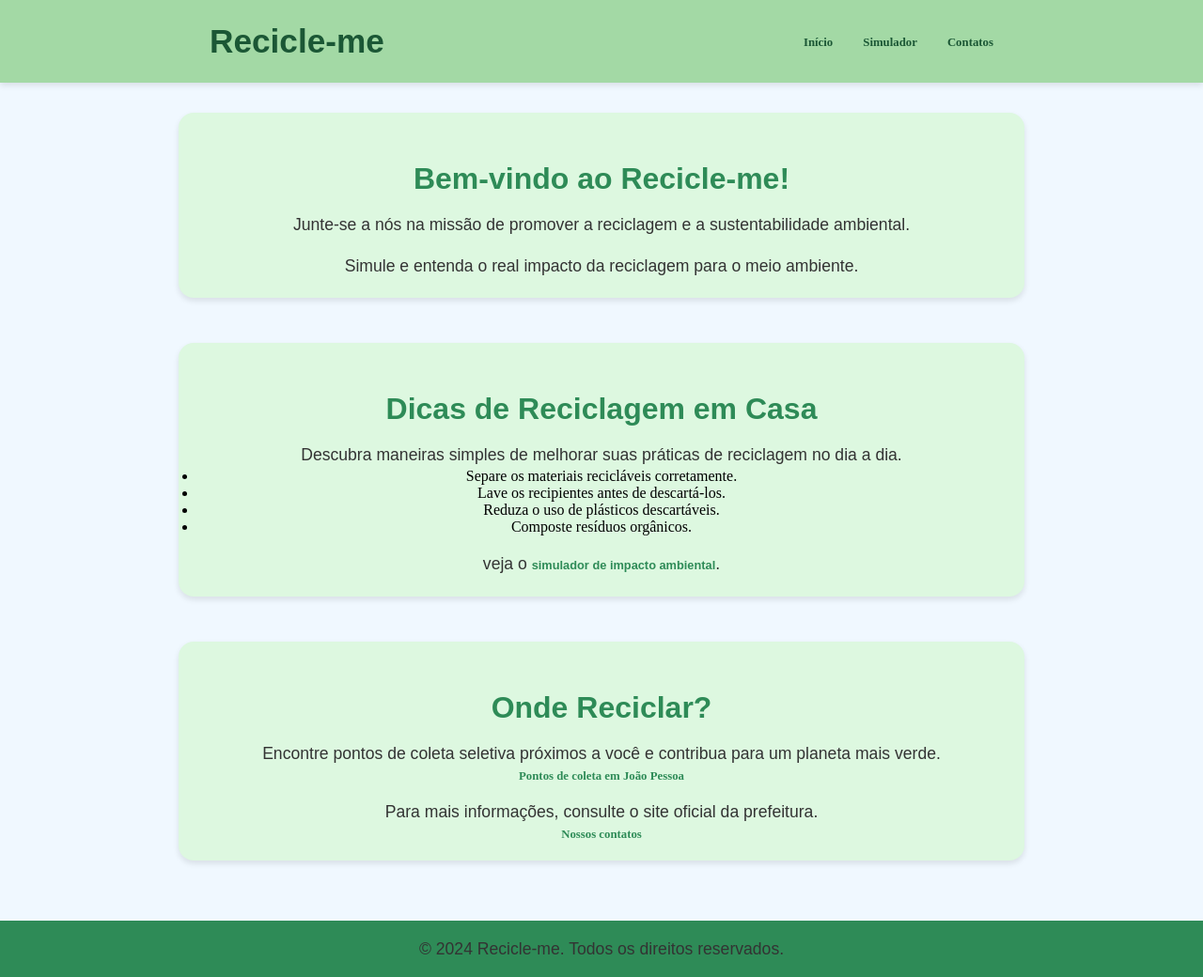
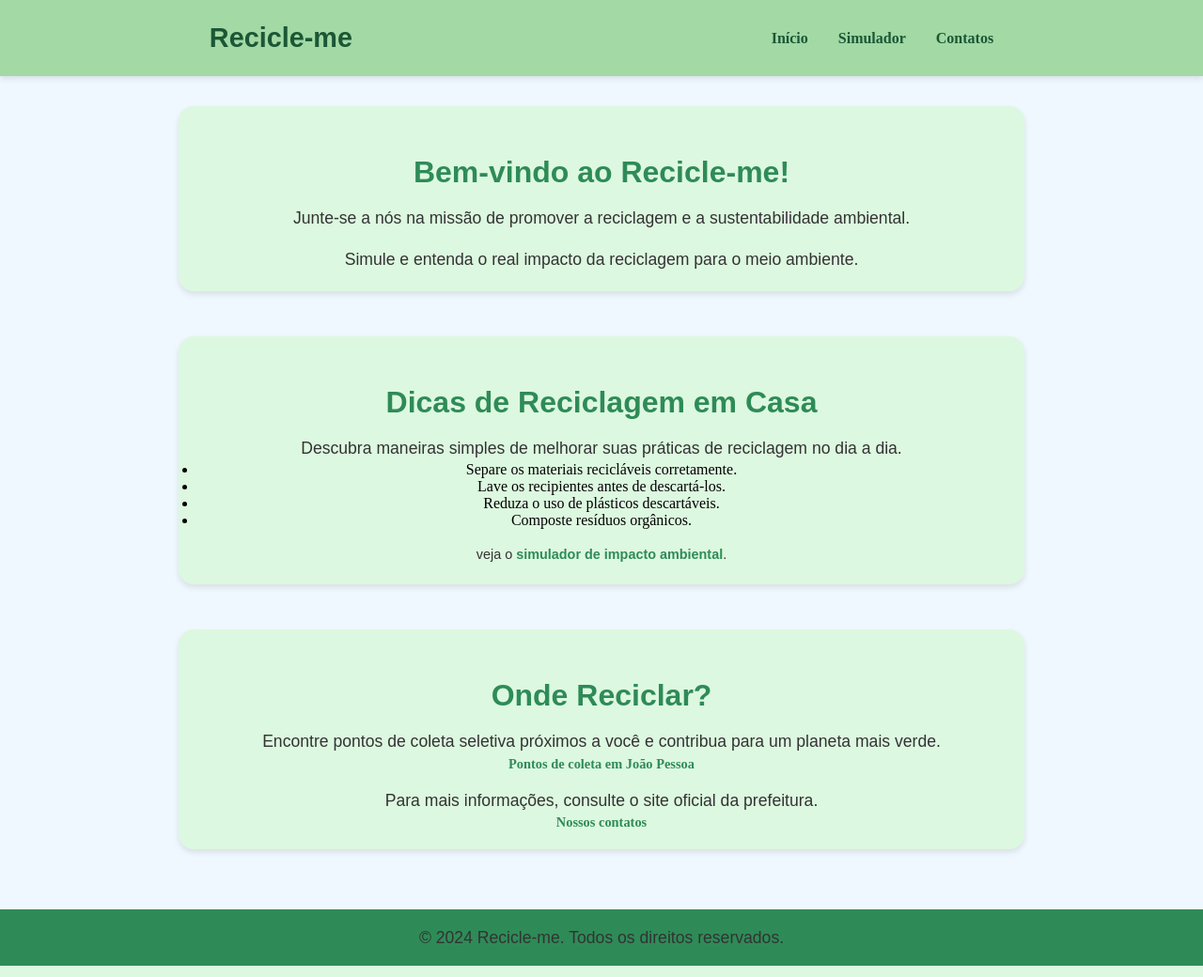
Before and after one commit to Enzuuuuu/RECiCLE-ME, a Flask app: page / in a window 1280 px wide. Shown: the whole page at 94% size. Run offline with Flask 3, Linux system fonts and the light colour scheme.

Commit message:
fix: font size refactored

```diff
--- a/static/css/styles.css
+++ b/static/css/styles.css
@@ -31,6 +31,7 @@ nav ul li {
 }
 
 nav ul li a {
+    font-size: 1rem;
     text-decoration: none;
     color: #1b5735;
     font-weight: bold;
@@ -222,3 +223,11 @@ input[type="submit"]:hover {
         font-size: 2rem;
     }
 }
+
+.titulo {
+    font-size: 1.8rem;
+}
+
+.link-c {
+    font-size: 0.9rem;
+}
--- a/templates/base.html
+++ b/templates/base.html
@@ -10,7 +10,7 @@
 </head>
 <body>
     <header>
-        <h1>Recicle-me</h1>
+        <h1 class="titulo">Recicle-me</h1>
         <nav>
             <ul>
                 <li><a href="/">Início</a></li>
--- a/templates/index.html
+++ b/templates/index.html
@@ -16,14 +16,14 @@
             <li>Reduza o uso de plásticos descartáveis.</li>
             <li>Composte resíduos orgânicos.</li>
         </ul>
-        <p>veja o <a href="/simulador">simulador de impacto ambiental</a>.</p>
+        <p class="link-c">veja o <a href="/simulador" class="link-c">simulador de impacto ambiental</a>.</p>
     </section>
     <section>
         <h2>Onde Reciclar?</h2>
         <p>Encontre pontos de coleta seletiva próximos a você e contribua para um planeta mais verde.</p>
-        <a href="http://antigo.joaopessoa.pb.gov.br/secretarias/emlur/pontos-de-coleta-de-lixo-eletronico-e-reciclavel/">Pontos de coleta em João Pessoa</a>
+        <a class="link-c" href="http://antigo.joaopessoa.pb.gov.br/secretarias/emlur/pontos-de-coleta-de-lixo-eletronico-e-reciclavel/">Pontos de coleta em João Pessoa</a>
         <p>Para mais informações, consulte o site oficial da prefeitura.</p>
-        <a href="/contatos">Nossos contatos</a>
+        <a class="link-c" href="/contatos">Nossos contatos</a>
     </section>
 </main>
 {% endblock %}
```
